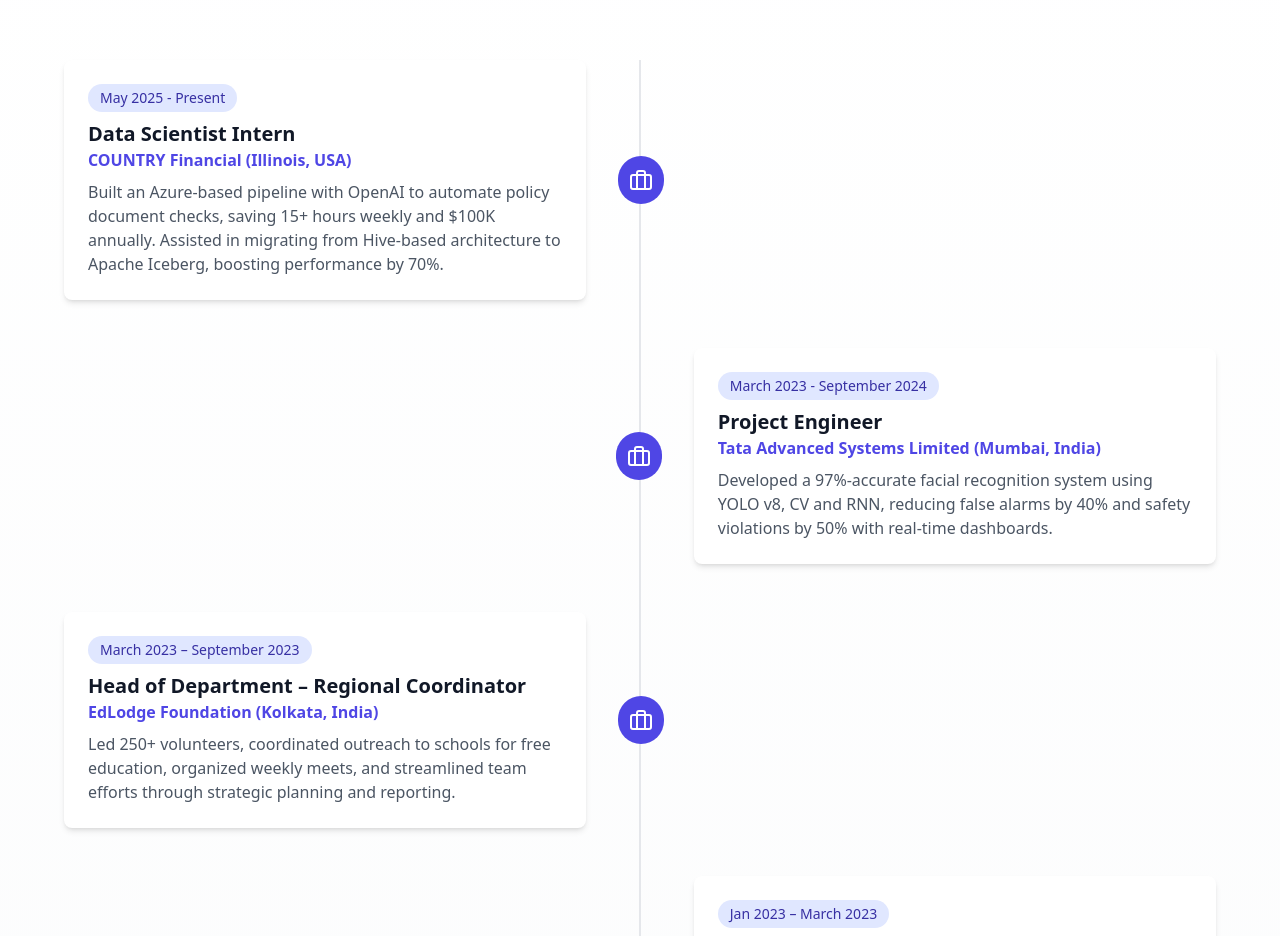
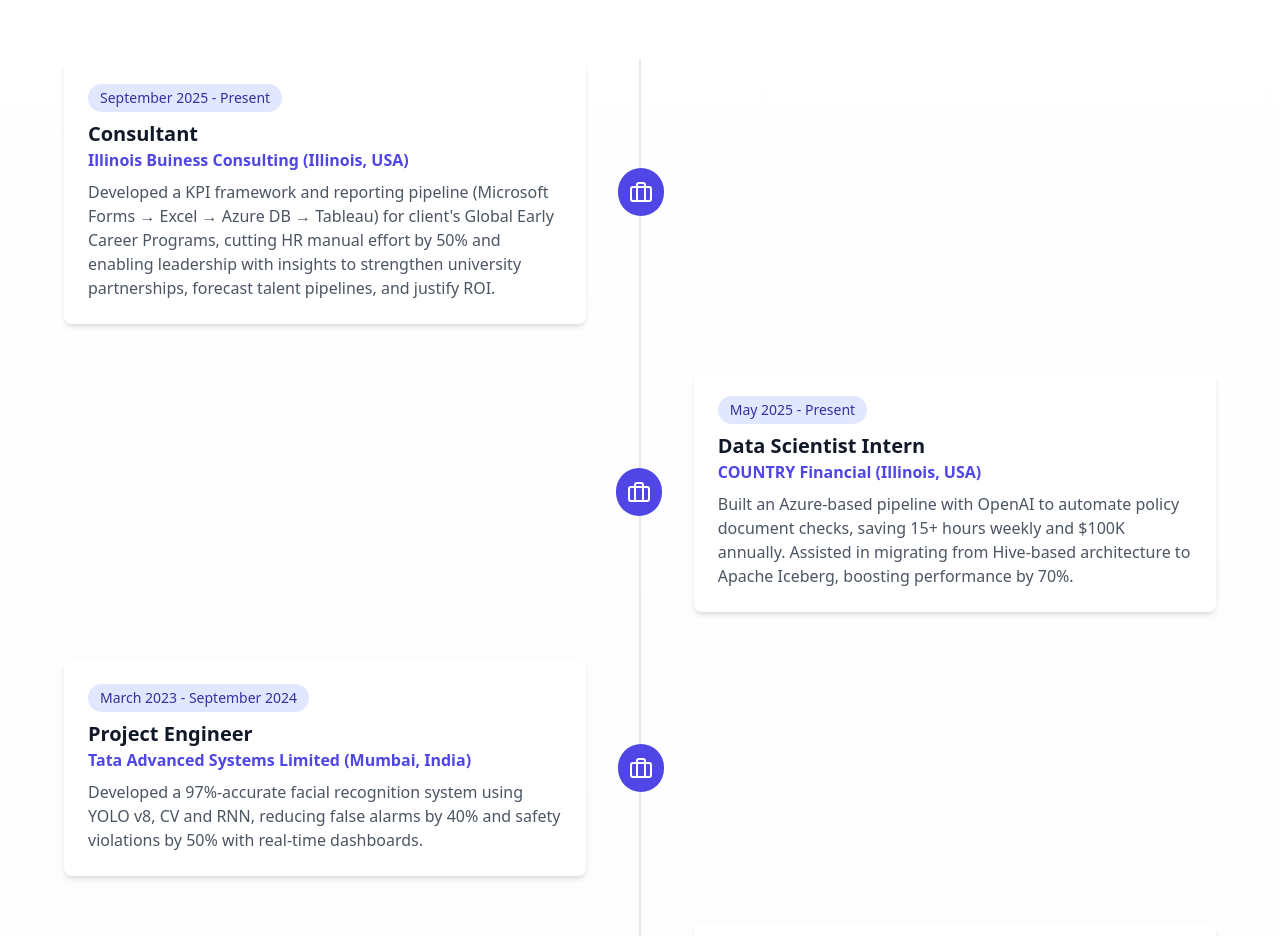
Before and after one commit to ishandesaii/portfolio, a React (Vite) app: page / in a window 1280 px wide. Shown: the part 2336-3272 px from the top of the page. Built offline with nearby package versions, Linux system fonts and the light colour scheme.

Commit message:
IBC experience added

```diff
--- a/src/data/timeline.ts
+++ b/src/data/timeline.ts
@@ -1,6 +1,15 @@
 import { TimelineItem } from '../types';
 
 export const timelineData: TimelineItem[] = [
+  {
+    year: 'September 2025 - Present',
+    title: 'Consultant',
+    company: 'Illinois Buiness Consulting (Illinois, USA)',
+    url: 'https://giesbusiness.illinois.edu/experience/experiential-learning/illinois-business-consulting',
+    description: "Developed a KPI framework and reporting pipeline (Microsoft Forms → Excel → Azure DB → Tableau) for client's Global Early Career Programs, cutting HR manual effort by 50% and enabling leadership with insights to strengthen university partnerships, forecast talent pipelines, and justify ROI.",
+    icon: 'work',
+    type: 'experience',
+  },
   {
     year: 'May 2025 - Present',
     title: 'Data Scientist Intern',
@@ -29,7 +38,7 @@ export const timelineData: TimelineItem[] = [
     type: 'experience',
   },
   {
-    year: 'Jan 2023 – March 2023',
+    year: 'January 2023 – March 2023',
     title: 'Market Research Analyst',
     company: 'GetMyParking (Mumbai, India)',
     url: 'https://www.getmyparking.com/en-us',
```
